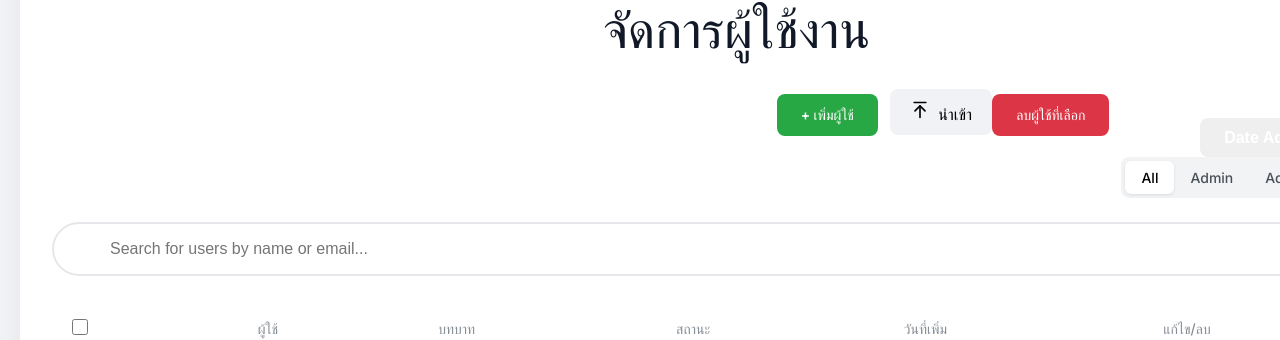
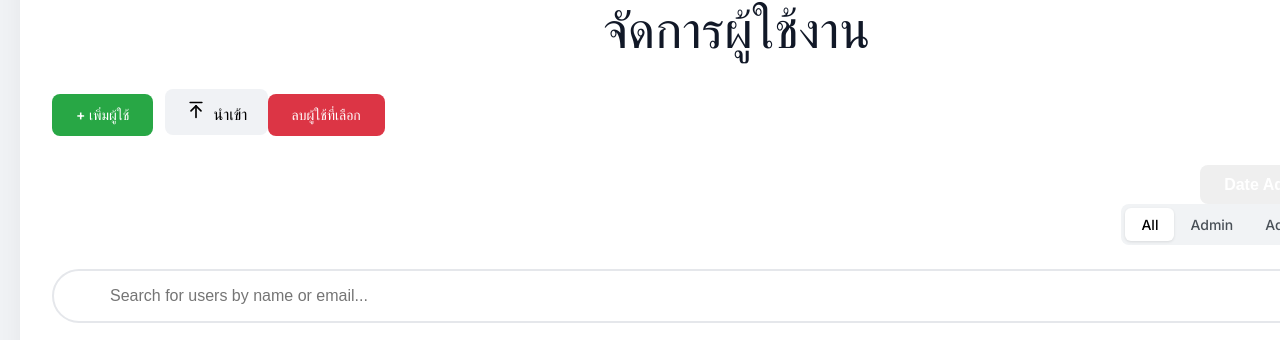
Before and after one commit to kaitod123/my_firstproject, a React (Vite) app: page /UserManagement in a window 1280 px wide. Shown: the part 235-575 px from the top of the page. Built offline with nearby package versions, Linux system fonts and the light colour scheme; no server answers.

Commit message:
Edit lang

```diff
--- a/src/components/UserManagement.jsx
+++ b/src/components/UserManagement.jsx
@@ -251,9 +251,7 @@ const UserManagement = () => {
                               </div>
                     <h1>จัดการผู้ใช้งาน</h1>
 
-
-                    <div className={styles.controlscontainer}>
-                        <div className={styles.actionbuttons}>
+                   <div className={styles.actionbuttons}>
                             <button onClick={openAddModal} className={`${styles.btn} ${styles.adduserbtn}`}>
                                 + เพิ่มผู้ใช้
                             </button>
@@ -288,7 +286,7 @@ const UserManagement = () => {
                             </button>
 
                         </div>
-
+                    <div className={styles.controlscontainer}>
                         <div className={styles.roleselector}>
 
                             <label>Filter by role</label>
```
